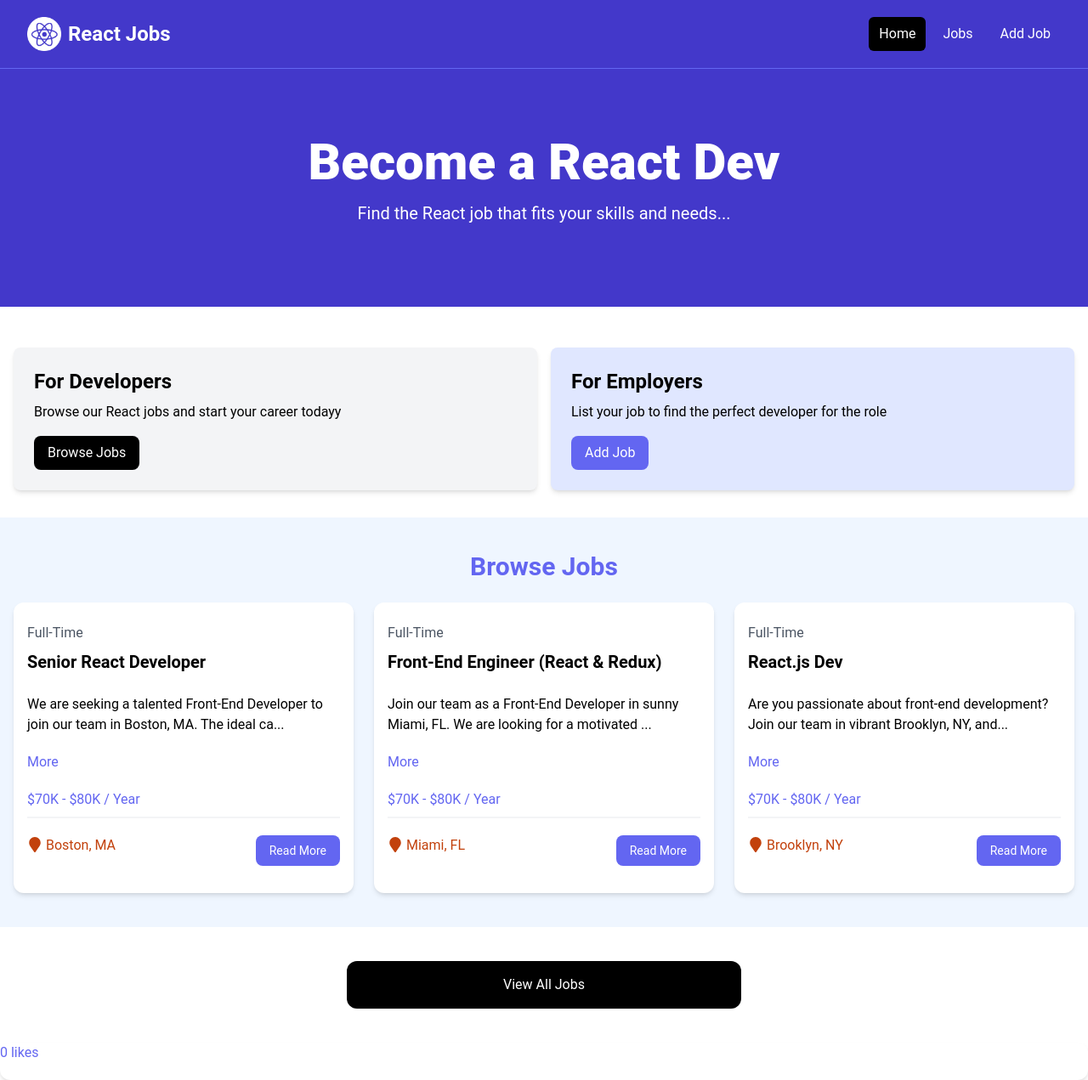
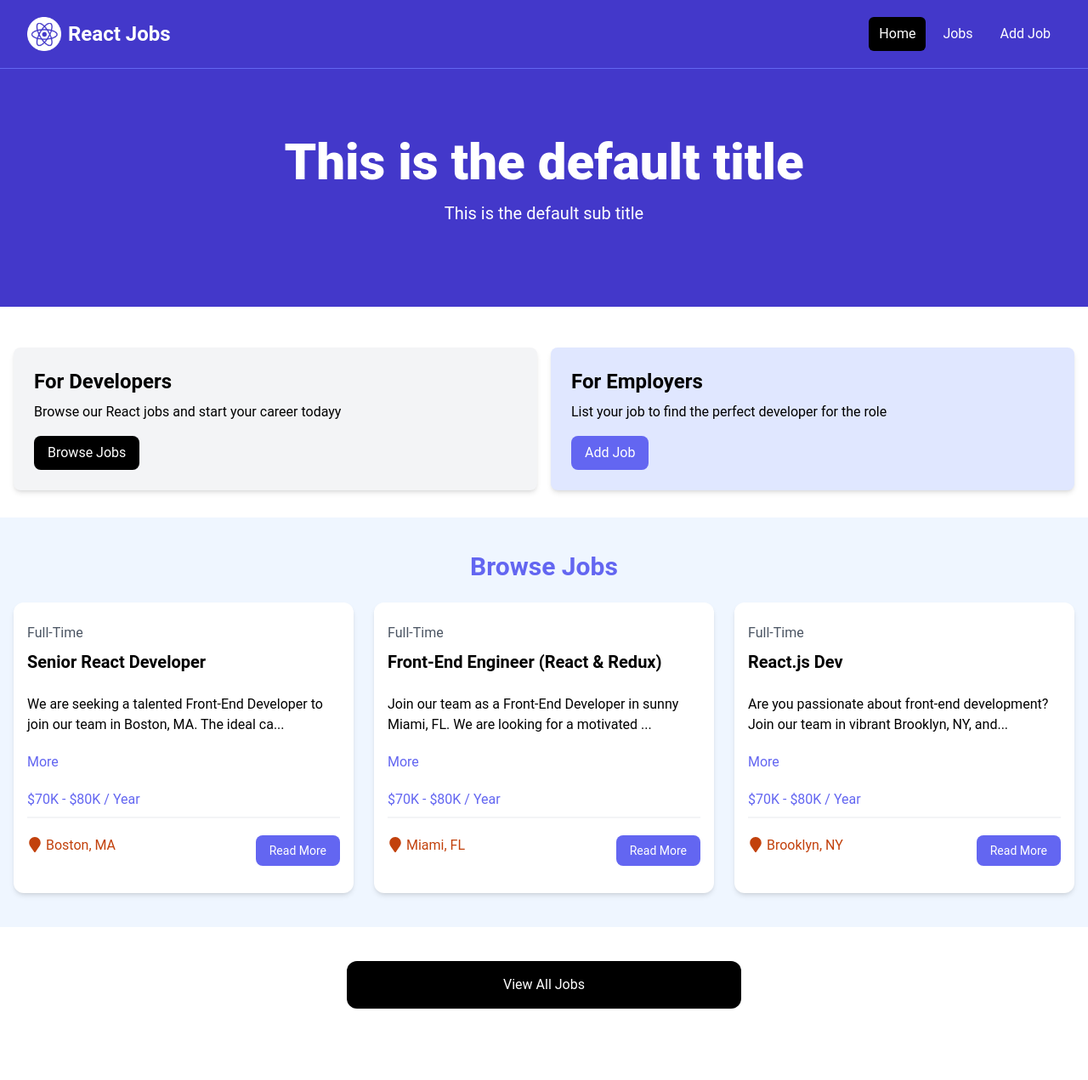
Before and after one commit to DeshanU/react-app, a React (Vite) app: page / in a window 1280 px wide. Shown: the whole page at 85% size. After the commit the page ends 1227 px from the top, so only its background shows below. Built offline with nearby package versions, Linux system fonts and the light colour scheme.

Commit message:
react router

```diff
--- a/package.json
+++ b/package.json
@@ -11,7 +11,8 @@
   "dependencies": {
     "react": "^18.2.0",
     "react-dom": "^18.2.0",
-    "react-icons": "^5.5.0"
+    "react-icons": "^5.5.0",
+    "react-router-dom": "^7.9.5"
   },
   "devDependencies": {
     "@types/react": "^18.0.27",
--- a/src/App.jsx
+++ b/src/App.jsx
@@ -1,21 +1,25 @@
 import React from 'react';
-import Navbar from './components/Navbar';
-import Hero from './components/Hero';
-import HomeCards from './components/HomeCards';
-import JobListings from './components/JobListings';
-import ViewAllJobs from './components/ViewAllJobs';
-import ClickCounter from './components/Click';
+import {
+    Route,
+    createBrowserRouter,
+    createRoutesFromElements,
+    RouterProvider
+}from 'react-router-dom';
+
+import MainLayout from './layouts/MainLayout';
+import HomePage from './pages/HomePage';
+
+const router = createBrowserRouter(
+    createRoutesFromElements(
+        <Route path='/' element={<MainLayout/>}>
+            <Route index element={<HomePage/>} />
+        </Route>
+    )
+);
 
 const App = () => {
     return (
-        <div>
-            <Navbar/>
-            <Hero title="Become a React Dev" sub_title="Find the React job that fits your skills and needs..." />
-            <HomeCards/>
-            <JobListings />
-            <ViewAllJobs />
-            <ClickCounter />
-        </div>
+        <RouterProvider router={router}></RouterProvider>
     );
 };
 
--- /dev/null
+++ b/src/layouts/MainLayout.jsx
@@ -0,0 +1,14 @@
+import React from 'react'
+import { Outlet } from 'react-router-dom'
+import Navbar from '../components/Navbar'
+
+const MainLayout = () => {
+    return (
+        <>
+            <Navbar />
+            <Outlet/>
+        </>
+    )
+}
+
+export default MainLayout
--- /dev/null
+++ b/src/pages/HomePage.jsx
@@ -0,0 +1,18 @@
+import React from 'react'
+import Hero from '../components/Hero'
+import HomeCards from '../components/HomeCards';
+import JobListings from '../components/JobListings';
+import ViewAllJobs from '../components/ViewAllJobs';
+
+const HomePage = () => {
+    return (
+        <>
+            <Hero/>
+            <HomeCards/>
+            <JobListings />
+            <ViewAllJobs />
+        </>
+    )
+}
+
+export default HomePage
```
Also changed, not shown: 1 other file (tests, documents, lock files or other folders).
